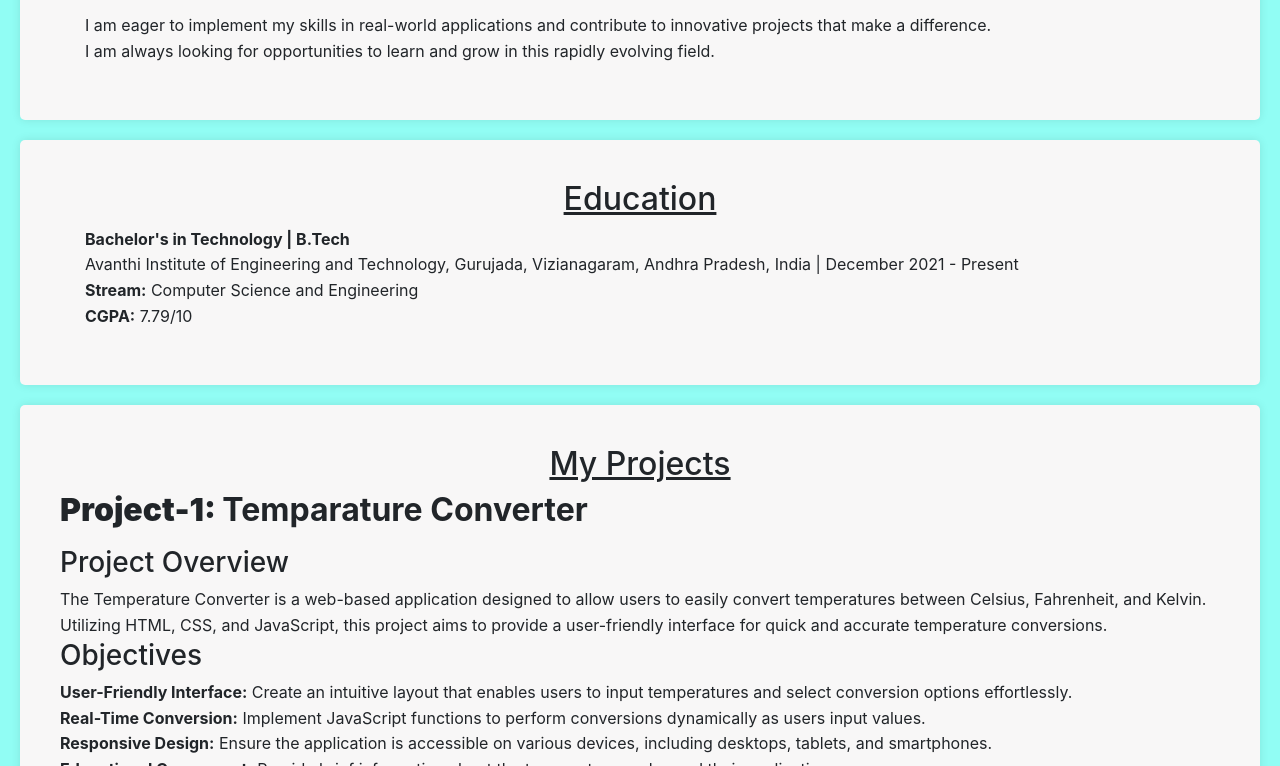
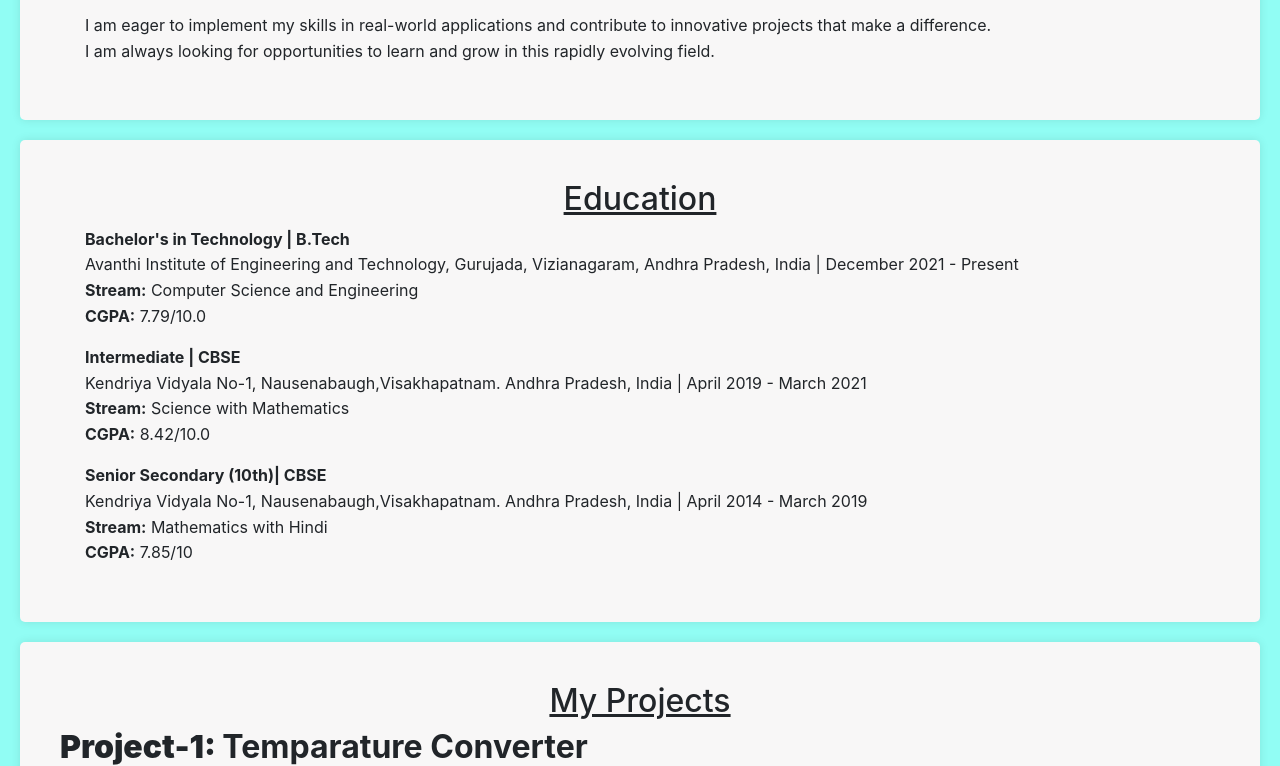
Before and after one commit to Papun03/portfolio, a plain HTML site: page index.html in a window 1280 px wide. Shown: the part 600-1366 px from the top of the page. Drawn offline with nearby package versions, Linux system fonts and the light colour scheme.

Commit message:
index.html

```diff
--- a/index.html
+++ b/index.html
@@ -132,7 +132,19 @@
             <p><strong>Bachelor's in Technology | B.Tech</strong><br>
             Avanthi Institute of Engineering and Technology, Gurujada, Vizianagaram, Andhra Pradesh, India | December 2021 - Present<br>
             <strong>Stream:</strong> Computer Science and Engineering<br>
-            <strong>CGPA:</strong> 7.79/10</p>
+            <strong>CGPA:</strong> 7.79/10.0</p>
+        </div>
+         <div class="container">
+            <p><strong>Intermediate | CBSE</strong><br>
+            Kendriya Vidyala No-1, Nausenabaugh,Visakhapatnam. Andhra Pradesh, India | April 2019 - March 2021<br>
+            <strong>Stream:</strong> Science with Mathematics<br>
+            <strong>CGPA:</strong> 8.42/10.0</p>
+        </div>
+         <div class="container">
+            <p><strong>Senior Secondary (10th)| CBSE</strong><br>
+            Kendriya Vidyala No-1, Nausenabaugh,Visakhapatnam. Andhra Pradesh, India | April 2014 - March 2019<br>
+            <strong>Stream:</strong> Mathematics with Hindi<br>
+            <strong>CGPA:</strong> 7.85/10</p>
         </div>
     </section>
 
```
